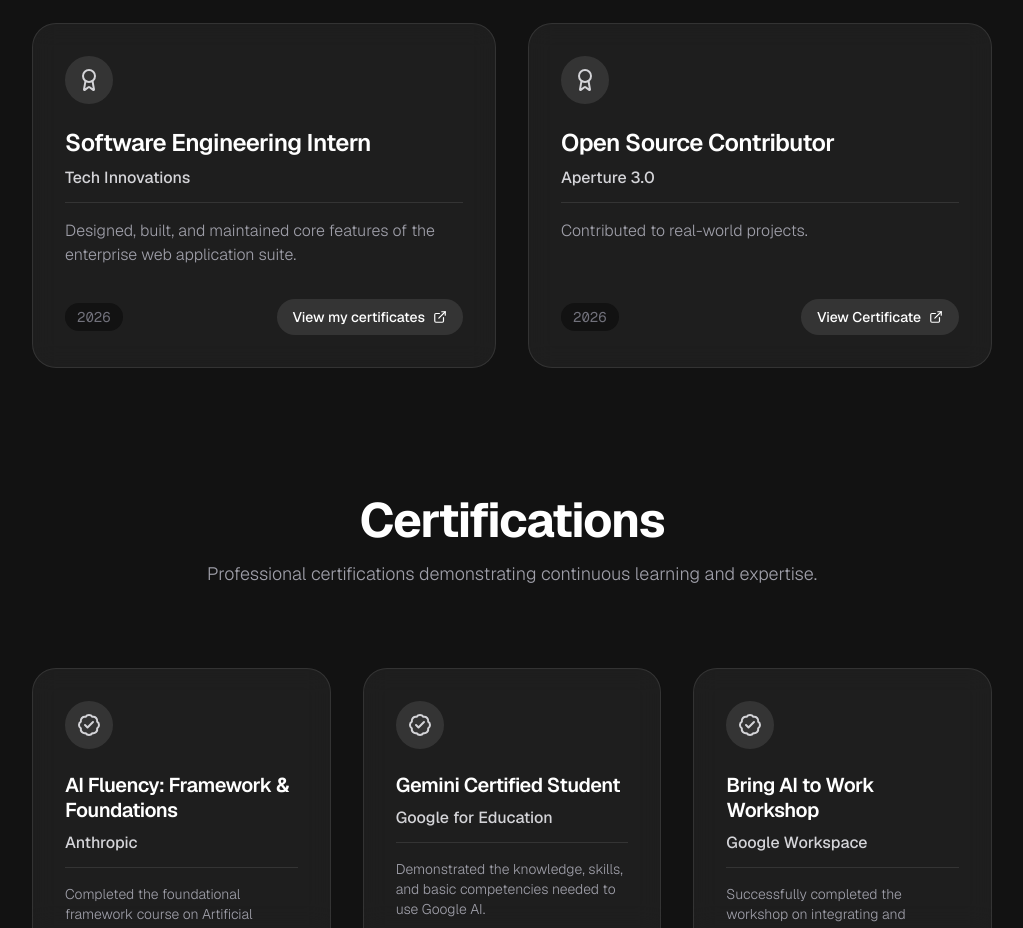
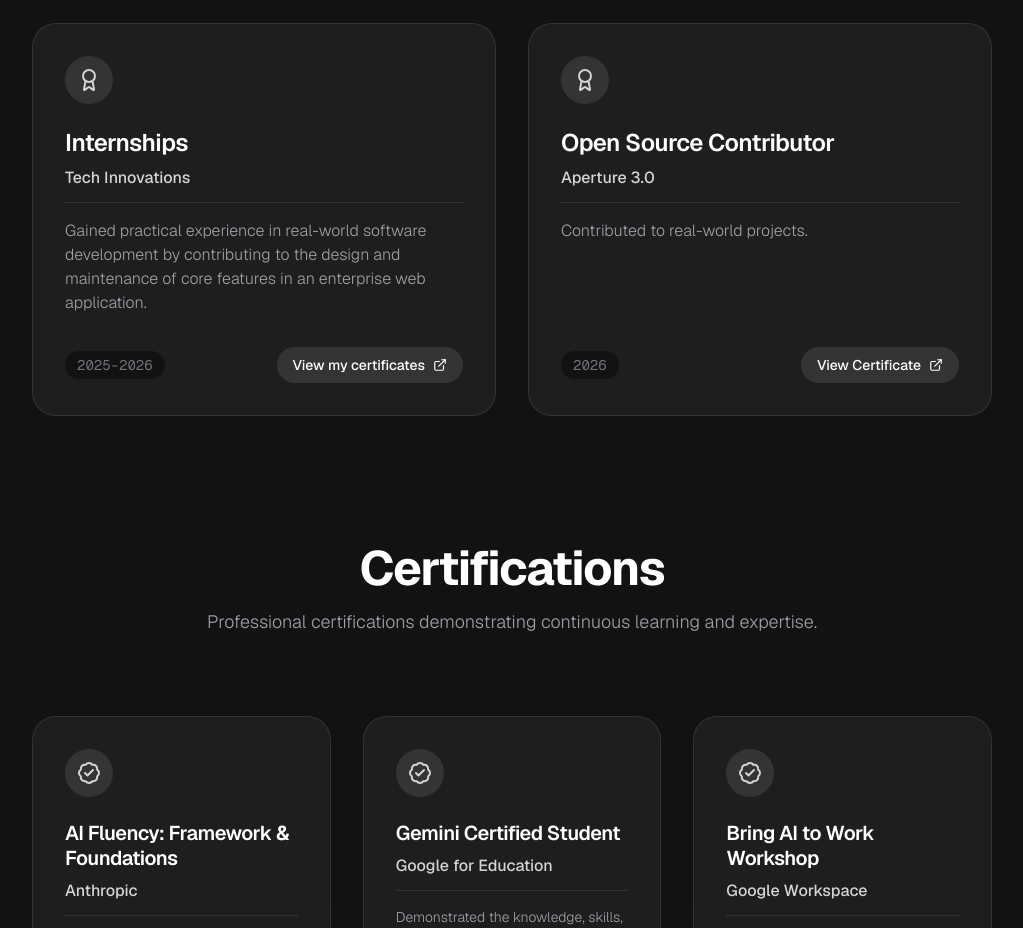
Before and after one commit to MindfulTechie-06/Portfolio_New, a Next.js app: page / in a window 1280 px wide. Shown: the part 7540-8468 px from the top of the page, without its empty margins (128-1151 px from the left). Built offline with nearby package versions, Linux system fonts and the light colour scheme.

Commit message:
Some Changes in Acheivements Card

```diff
--- a/src/components/Achievements.tsx
+++ b/src/components/Achievements.tsx
@@ -20,11 +20,11 @@
       year: "2024"
     },
     {
-      title: "Software Engineering Intern",
+      title: "Internships",
       event: "Tech Innovations",
-      description: "Designed, built, and maintained core features of the enterprise web application suite.",
+      description: "Gained practical experience in real-world software development by contributing to the design and maintenance of core features in an enterprise web application.",
       link: "https://drive.google.com/drive/folders/17dEfFRf15gSZ0P1OQXExq_ZjUU45672x",
-      year: "2026",
+      year: "2025-2026",
       buttonText: "View my certificates"
     },
     {
```
